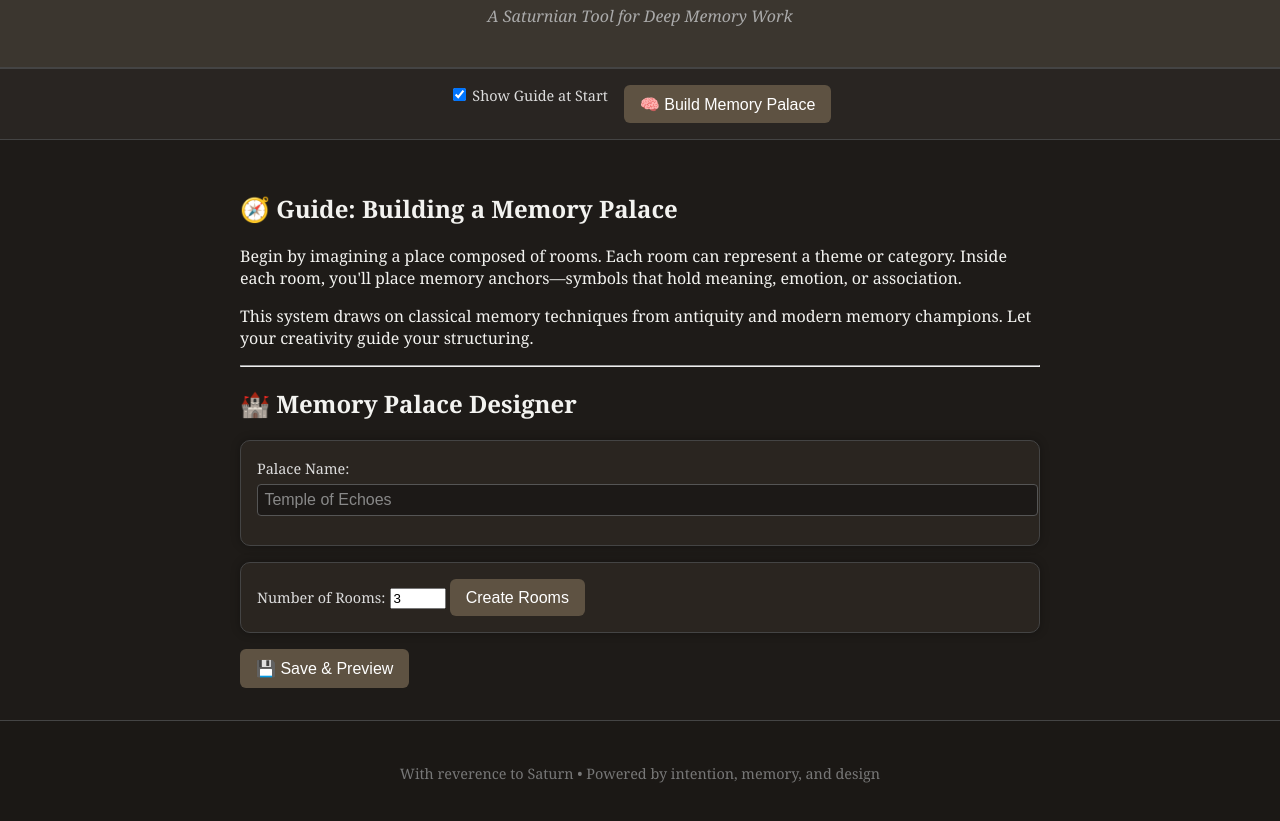
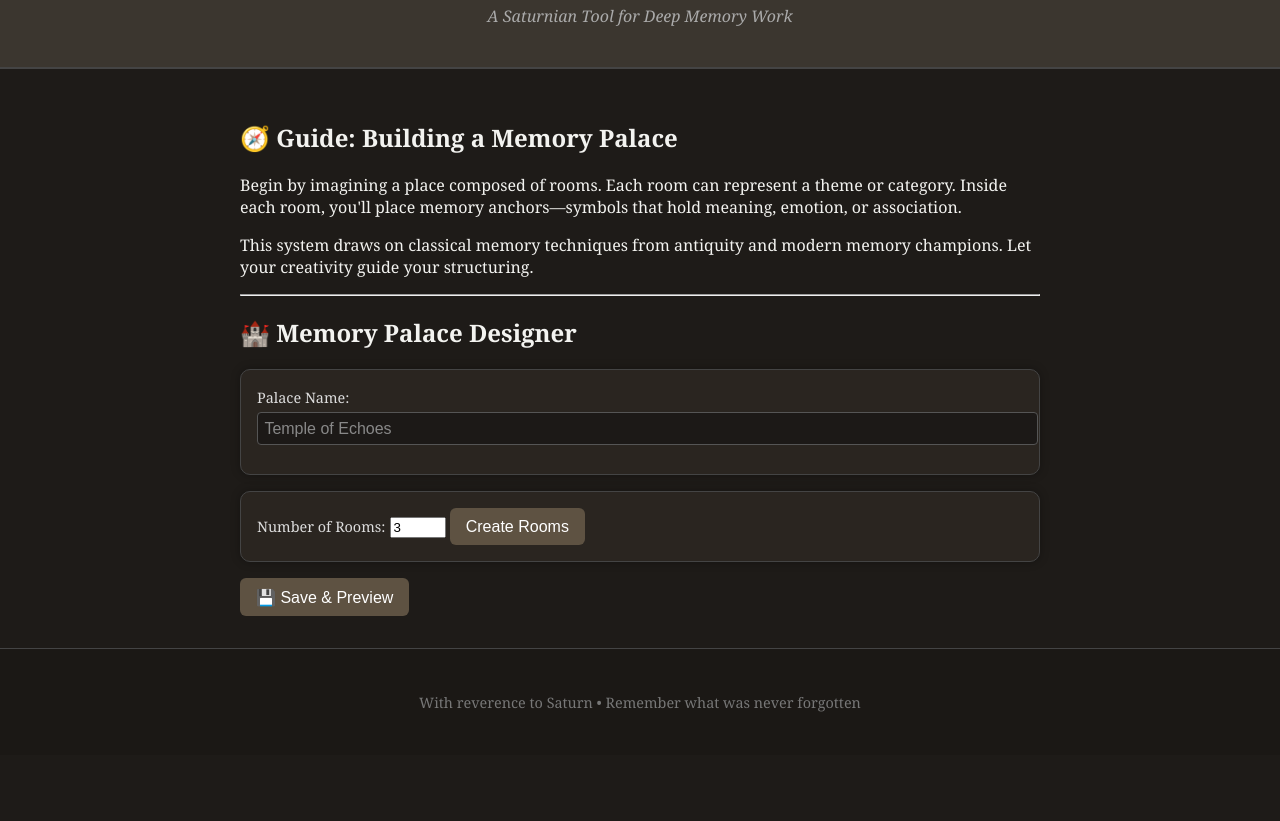
Before and after one commit to blissonature/Mnemo, a plain HTML site: page index.html in a window 1280 px wide. Shown: the part 99-920 px from the top of the page. After the commit the page ends 854 px from the top, so only its background shows below. Drawn offline with Linux system fonts and the light colour scheme.

Commit message:
Clean start UI: removed toggle and button

```diff
--- a/index.html
+++ b/index.html
@@ -3,7 +3,7 @@
 <head>
   <meta charset="UTF-8" />
   <meta name="viewport" content="width=device-width, initial-scale=1.0" />
-  <title>Mnemo | Memory Palace Builder</title>
+  <title>Mnemo | Memory Palace</title>
   <link rel="stylesheet" href="style.css" />
 </head>
 <body>
@@ -12,15 +12,12 @@
     <p class="subtitle">A Saturnian Tool for Deep Memory Work</p>
   </header>
 
-  <section class="controls">
-    <label><input type="checkbox" id="showGuideToggle" checked /> Show Guide at Start</label>
-    <button onclick="startActivity('palace')">🧠 Build Memory Palace</button>
-  </section>
-
-  <main id="activity"></main>
+  <main id="activity">
+    <!-- JavaScript will render everything here -->
+  </main>
 
   <footer>
-    <p>With reverence to Saturn • Powered by intention, memory, and design</p>
+    <p>With reverence to Saturn • Remember what was never forgotten</p>
   </footer>
 
   <script src="script.js"></script>
```
